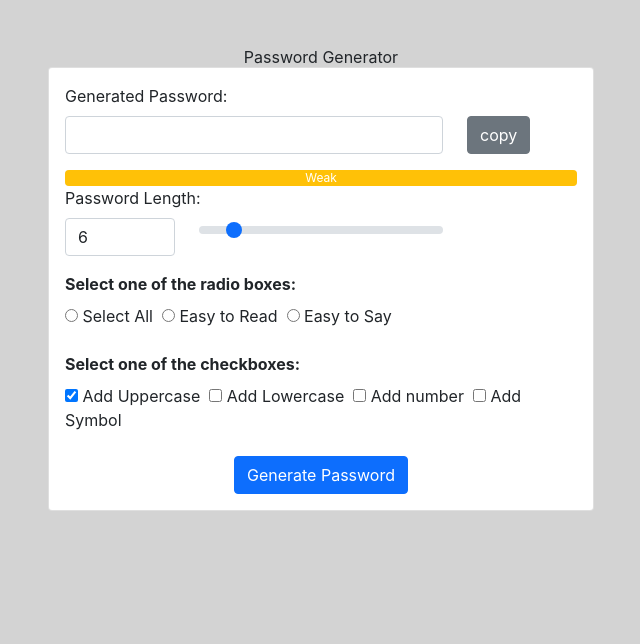
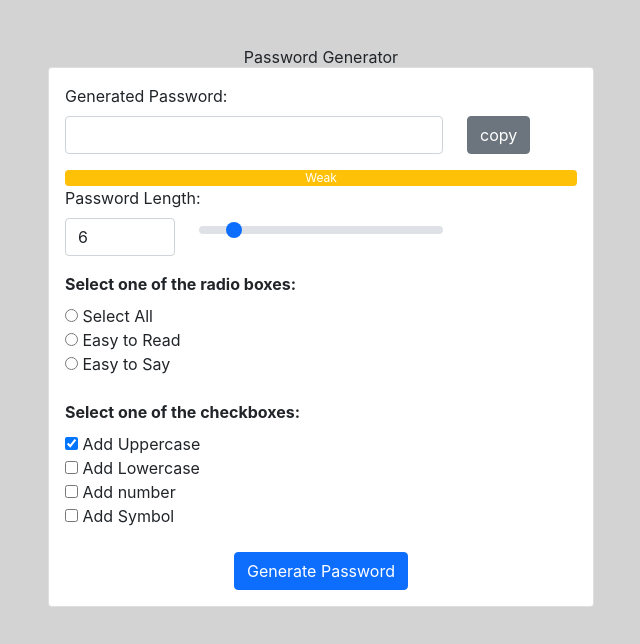
Before and after one commit to Rutvikkikani7016/Password_Generated, a React (Create React App) app: page / in a window 1280 px wide. Shown: the top 644 px of the page, without its empty margins (319-959 px from the left). Built offline with nearby package versions, Linux system fonts and the light colour scheme.

Commit message:
finel done

```diff
--- a/src/App.js
+++ b/src/App.js
@@ -1,7 +1,7 @@
 import React from 'react';
 import './App.css';
 import PasswordGenerator from './components/PasswordGenerator';
-import PasswordLengthMeter from './components/PasswordLengthMeter';
+// import PasswordLengthMeter from './components/PasswordLengthMeter';
 import { Provider } from 'react-redux';
 import store from './redux/store';
 
--- a/src/components/PasswordGenerator.js
+++ b/src/components/PasswordGenerator.js
@@ -43,7 +43,7 @@ const PasswordGenerator = () => {
             document.execCommand("copy");
             alert("Copied the Password");
         }
-    }
+    };
 
     const handleSelectAll = () => {
         dispatch(checkAllCheckboxes());
@@ -51,7 +51,7 @@ const PasswordGenerator = () => {
 
     const handleEasyToRead = () => {
         dispatch(easyToRead());
-    }
+    };
 
     const handleEasyToSay = () => {
         //disable all the radio button
@@ -65,7 +65,7 @@ const PasswordGenerator = () => {
             document.getElementById("number").disabled = false;
             document.getElementById("symbol").disabled = false;
         }
-    }
+    };
 
     return (<>
         <div className="container mt-5">
@@ -87,16 +87,16 @@ const PasswordGenerator = () => {
 
                                 <div className="progress">
                                     <div className={`progress-bar bg-danger`} style={{ width: `${(passwordLength < 3) * 100}%` }}>
-                                        {/*{passwordLength} */}Poor
+                                        {/*{passwordLength}*/}Poor
                                     </div>
                                     <div className={`progress-bar bg-warning`} role="progressbar" style={{ width: `${(passwordLength >= 3 && passwordLength <= 6) * 100}%` }}>
-                                        {/*{passwordLength} */}Weak
+                                        {/*{passwordLength}*/}Weak
                                     </div>
                                     <div className={`progress-bar bg-info`} role="progressbar" style={{ width: `${(passwordLength >= 7 && passwordLength <= 8) * 100}%` }}>
-                                        {/*{passwordLength} */}Better
+                                        {/*{passwordLength}*/}Better
                                     </div>
                                     <div className={`progress-bar bg-success`} role="progressbar" style={{ width: `${(passwordLength >= 9) * 100}%` }}>
-                                        {/*{passwordLength} */}Strong
+                                        {/*{passwordLength}*/}Strong
                                     </div>
                                 </div>
 
@@ -112,16 +112,28 @@ const PasswordGenerator = () => {
 
                                 <div className='row'>
                                     <label htmlFor='passwordLength' className="form-label"><b>Select one of the radio boxes:</b></label>
-                                    <label>
-                                        <input type="radio" name='radio1' onClick={handleSelectAll} /> Select All &nbsp;
-                                        <input type='radio' name='radio1' onClick={handleEasyToRead} /> Easy to Read &nbsp;
-                                        <input type='radio' name='radio1' id='myCheck' onClick={handleEasyToSay} /> Easy to Say &nbsp;
-                                    </label>&nbsp;
+                                    <div>
+                                        <div>
+                                            <input type="radio" name='radio1' onClick={handleSelectAll} /> Select All &nbsp;
+                                        </div>
+                                        <div>
+                                            <input type='radio' name='radio1' onClick={handleEasyToRead} /> Easy to Read &nbsp;
+                                        </div>
+                                        <div>
+                                            <input type='radio' name='radio1' id='myCheck' onClick={handleEasyToSay} /> Easy to Say &nbsp;
+                                        </div>
+                                    </div>&nbsp;
                                     <label htmlFor="passwordLength" className="form-label"><b>Select one of the checkboxes:</b></label>
                                     <label>
                                         <input type="checkbox" checked={includeUppercase} onChange={(e) => dispatch(setIncludeUppercase(e.target.checked))} /> Add Uppercase &nbsp;
+                                    </label>
+                                    <label>
                                         <input type="checkbox" checked={includeLowercase} onChange={(e) => dispatch(setIncludeLowercase(e.target.checked))} /> Add Lowercase &nbsp;
+                                    </label>
+                                    <label>
                                         <input type='checkbox' checked={includeNumbers} id='number' name='number' onChange={(e) => dispatch(setIncludeNumbers(e.target.checked))} /> Add number &nbsp;
+                                    </label>
+                                    <label>
                                         <input type='checkbox' checked={includeSymbols} id='symbol' name='symbol' onChange={(e) => dispatch(setIncludeSymbols(e.target.checked))} /> Add Symbol
                                     </label>
                                 </div><br />
--- a/src/redux/actions.js
+++ b/src/redux/actions.js
@@ -58,6 +58,7 @@ export const easyToRead = () => ({
     type: CHECK_EASY_TO_READ,
 });
 
+// set custom password
 export const setPassword = (password) => ({
     type: SET_PASSWORD,
     payload: password,
--- a/src/redux/reducers.js
+++ b/src/redux/reducers.js
@@ -86,8 +86,8 @@ const rootReducer = (state = initialState, action) => {
 const generatePassword = (state) => {
 
     const charset = [
-        state.includeUppercase ? 'ABCDEFGHIJKLMNOPQRSTUVWXYZ' : '',
-        state.includeLowercase ? 'abcdefghijklmnopqrstuvwxyz' : '',
+        state.includeUppercase ? 'QWERTYUIOPLKJHGFDSAZXCVBNM' : '',
+        state.includeLowercase ? 'qwaszxdecvfrtgbnhyujnmkiolp' : '',
         state.includeNumbers ? '1234567890' : '',
         state.includeSymbols ? '!@#$%^&*()_+[]{}|:;,.<>?/' : '',
     ].join('');
```
